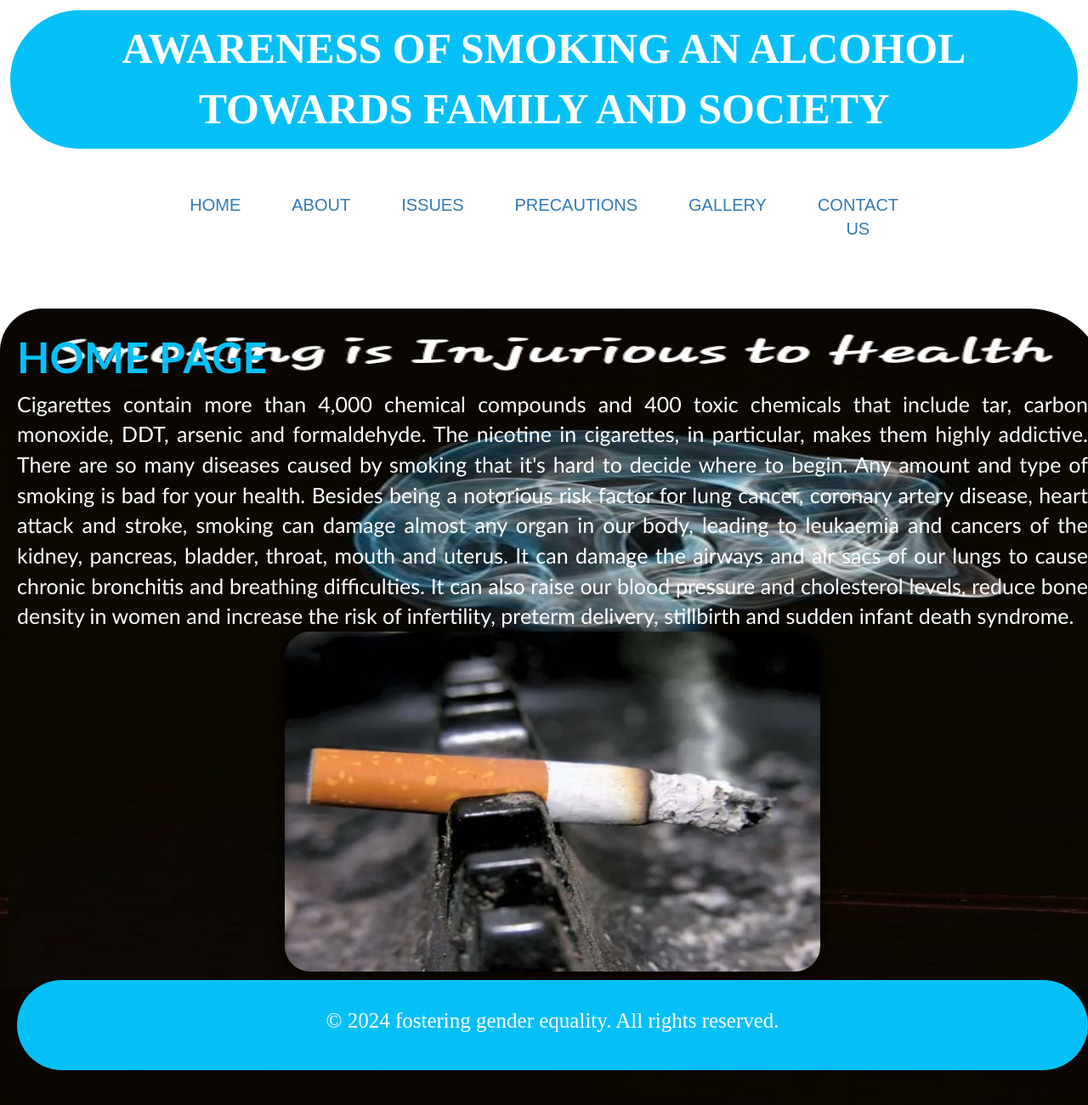
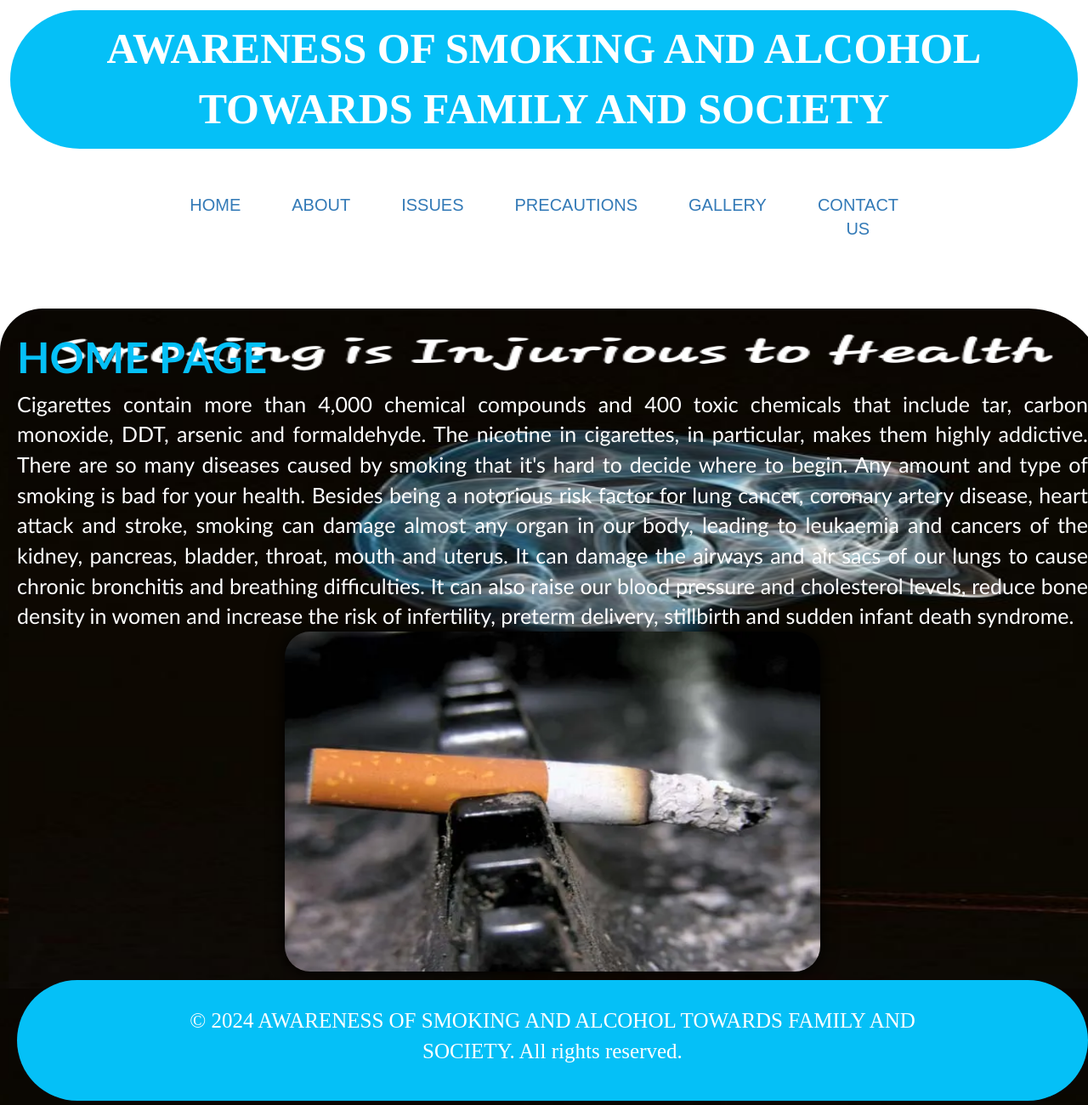
Before and after one commit to sasi-97386/sasi97.github.io, a plain HTML site: page pcs1home copy.html in a window 1280 px wide. Shown: the top 1300 px of the page at 85% size. Drawn offline with nearby package versions, Linux system fonts and the light colour scheme.

Commit message:
Update pcs1home copy.html

```diff
--- a/pcs1home copy.html
+++ b/pcs1home copy.html
@@ -127,7 +127,7 @@ footer {
 
 </head>
 <body>
-<header><b>AWARENESS OF SMOKING AN ALCOHOL TOWARDS FAMILY AND SOCIETY</b>
+<header><b>AWARENESS OF SMOKING AND ALCOHOL TOWARDS FAMILY AND SOCIETY</b>
 
 
 </header>
@@ -152,7 +152,7 @@ Any amount and type of smoking is bad for your health. Besides being a notorious
   <img src="img3.jpg"alt= "img1" class="center" width="500px" height="400px">
 <footer>
         <div class="container">
-            <p>&copy; 2024 fostering gender equality. All rights reserved.</p>
+            <p>&copy; 2024 AWARENESS OF SMOKING AND ALCOHOL TOWARDS FAMILY AND SOCIETY. All rights reserved.</p>
         </div>
     </footer>
 <br>
```
